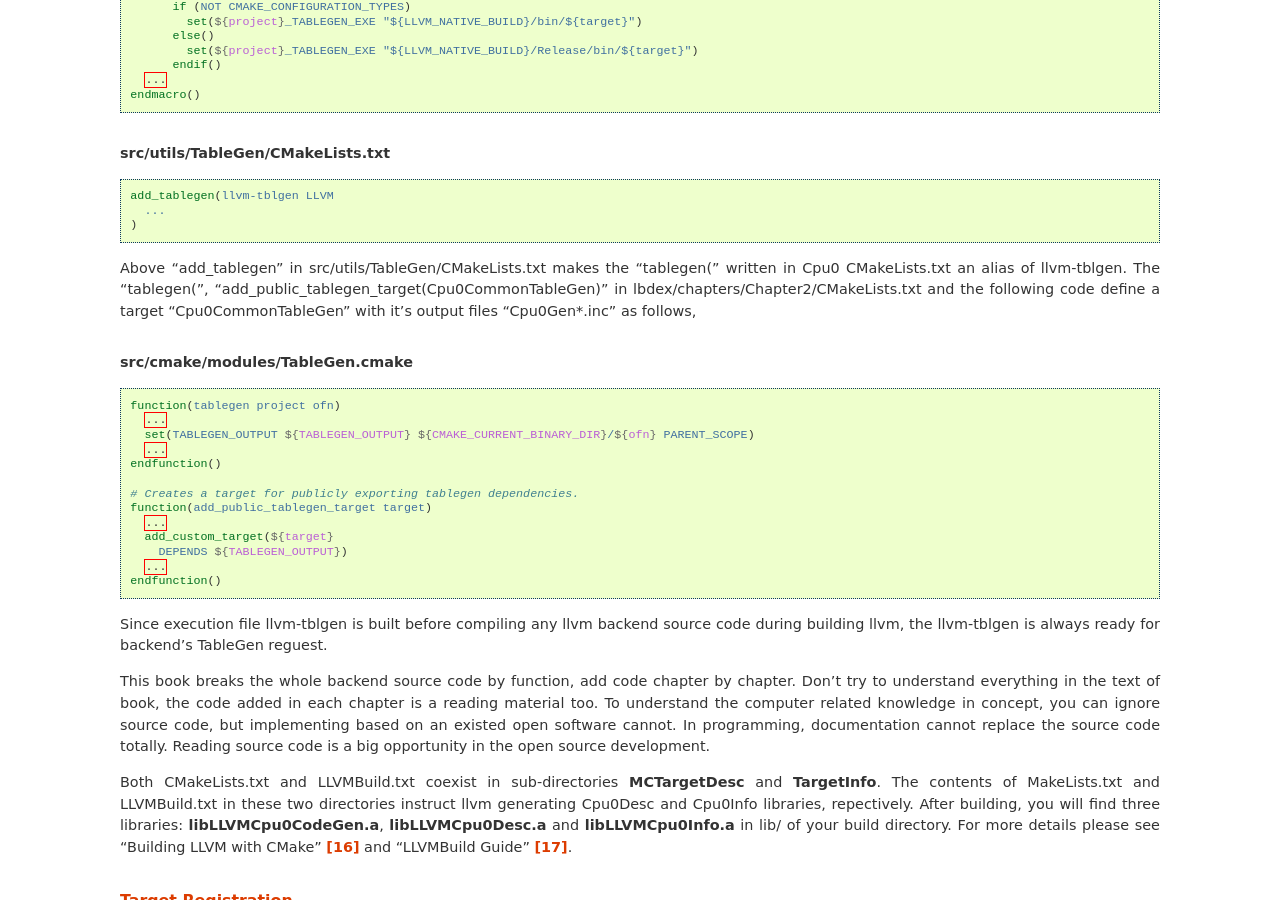
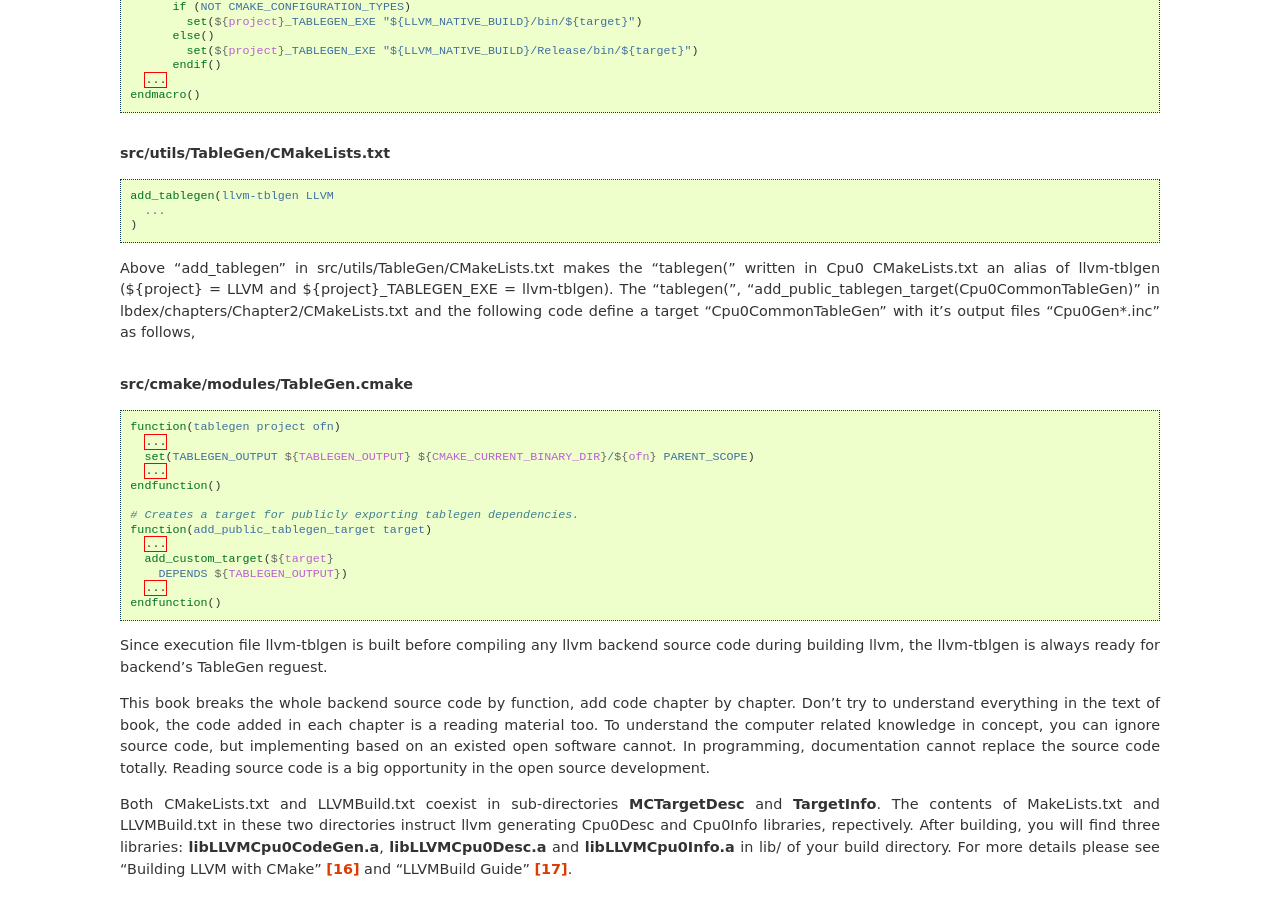
Before and after one commit to Jonathan2251/lbd, a Sphinx documentation site: the page built from source/llvmstructure.rst, in a window 1280 px wide and 900 px high, scrolled down 29344 px. Built offline with Sphinx 7.4.7, drawn with Linux system fonts in a browser that asks for light colours; pages that are not in the unit, such as notebooks, are missing from menus.

Commit message:
added statement

```diff
--- a/source/llvmstructure.rst
+++ b/source/llvmstructure.rst
@@ -2095,7 +2095,8 @@ cmake/modules/TableGen.cmake as below,
   )
 
 Above "add_tablegen" in src/utils/TableGen/CMakeLists.txt makes the
-"tablegen(" written in Cpu0 CMakeLists.txt an alias of llvm-tblgen.
+"tablegen(" written in Cpu0 CMakeLists.txt an alias of llvm-tblgen
+(${project} = LLVM and ${project}_TABLEGEN_EXE = llvm-tblgen).
 The "tablegen(", "add_public_tablegen_target(Cpu0CommonTableGen)" in
 lbdex/chapters/Chapter2/CMakeLists.txt and the following code define a target
 "Cpu0CommonTableGen" with it's output files "Cpu0Gen*.inc" as follows,
```
